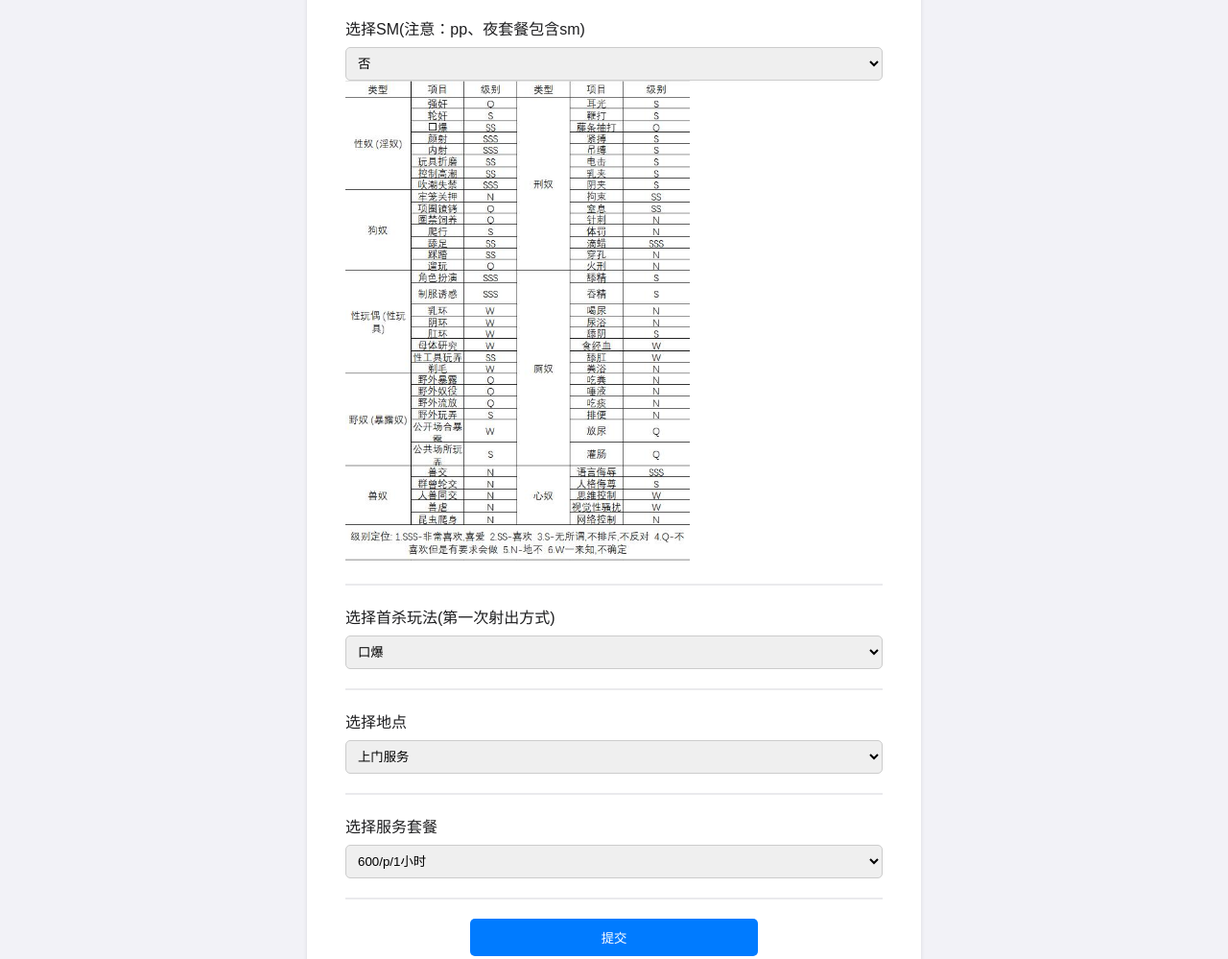
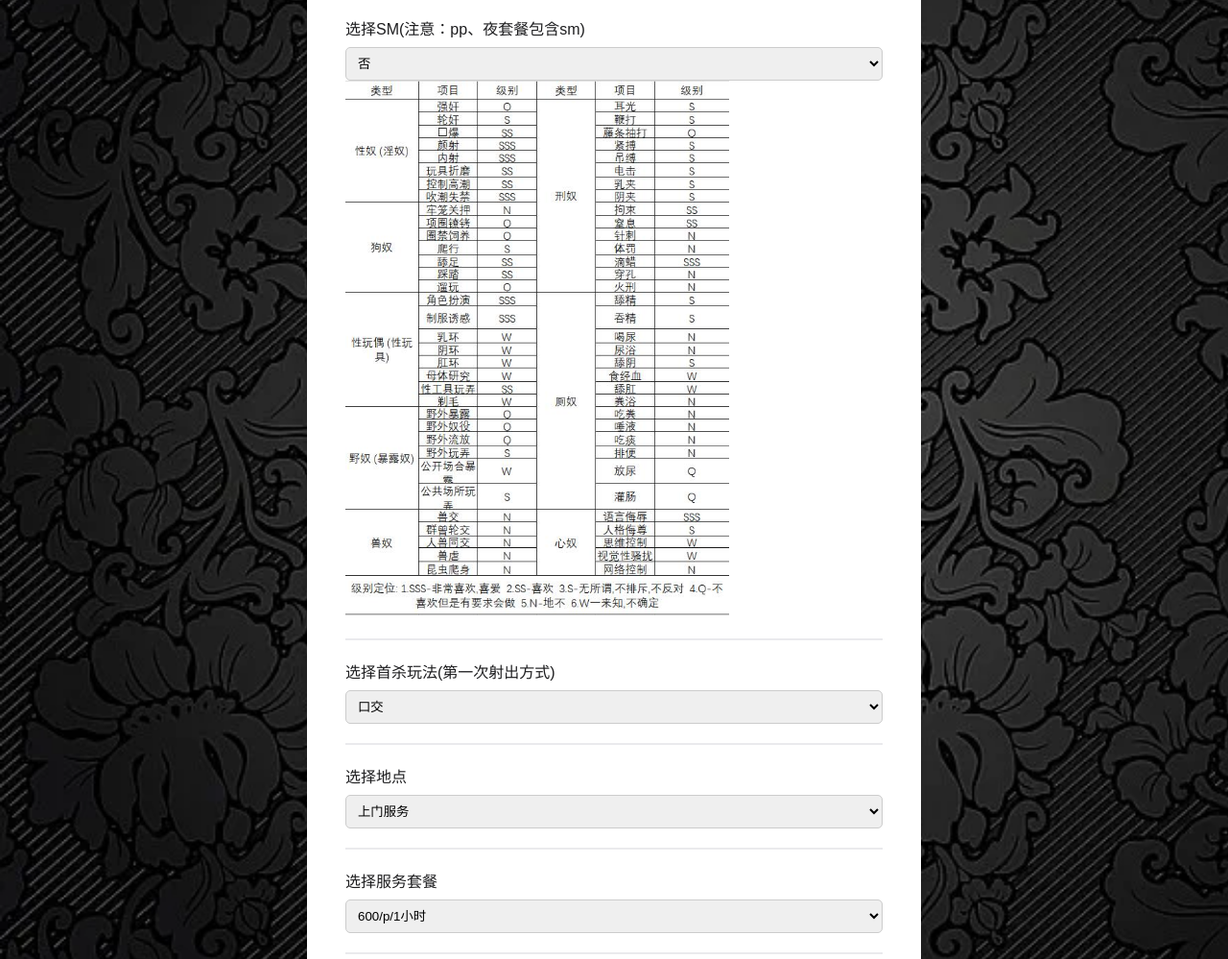
Before and after one commit to justnoo-116/hocker-menu, a plain HTML site: page index.html in a window 1280 px wide. Shown: the part 444-1443 px from the top of the page at 96% size. Drawn offline with Linux system fonts and the light colour scheme.

Commit message:
Add files via upload

```diff
--- a/index.html
+++ b/index.html
@@ -7,16 +7,19 @@
 <style>
     body {
         font-family: Arial, sans-serif;
-        margin: 20px; /* 在小屏幕上减少边距 */
-        background-color: #f2f2f7;
+        margin: 40px;
+        background-image: url('img/VCG211169333324.jpeg');
+        background-size: cover; /* 使背景图片充满整个屏幕 */
+        background-repeat: no-repeat; /* 防止背景图片重复 */
     }
     .container {
-        max-width: 100%; /* 使容器宽度在小屏幕上更灵活 */
+        max-width: 600px;
         margin: auto;
-        padding: 10px; /* 在小屏幕上减少填充 */
-        border-radius: 10px; /* 调整为更适合小屏幕的边框圆角 */
-        box-shadow: 0 2px 4px rgba(0,0,0,0.1);
         background-color: white;
+        padding: 20px;
+        border-radius: 20px;
+        box-shadow: 0 4px 6px rgba(0,0,0,0.1);
+        justify-content: center; /* 水平居中 */
     }
     .question {
         border-bottom: 2px solid #eaeaed;
@@ -59,23 +62,6 @@
     }
     button:hover {
         background-color: #0056b3;
-    }
-    .image-container img,
-    #zicebiao {
-        max-width: 100%; /* 确保图片不会超出容器宽度 */
-        height: auto; /* 保持图片的原始宽高比 */
-        text-align: center;
-    }
-    @media (min-width: 768px) {
-        /* 针对较大屏幕的样式调整 */
-        body {
-            margin: 40px;
-        }
-        .container {
-            max-width: 600px; /* 对于大屏幕，限制最大宽度 */
-            padding: 20px;
-            border-radius: 20px;
-        }
     }
 </style>
 </head>
@@ -129,16 +115,17 @@
             <option value="medium">中度</option>
         </select>
         <div>
-            <img id="zicebiao" src="img/QQ截图20240221162837.jpg" style="height: 500px;max-width: 100%;">
+            <img id="zicebiao" src="img/QQ截图20240221162837.jpg" style="height: auto;width: 400px;">
         </div>
     </div>
 
     <div class="question">
         <p>选择首杀玩法(第一次射出方式)</p>
         <select id="firstKillMethod">
-            <option value="kb">口爆</option>
-            <option value="rb">乳爆</option>
-            <option value="zb">足爆</option>
+            <option value="kb">口交</option>
+            <option value="rb">乳交</option>
+            <option value="zb">足交</option>
+            <option value="zb">腿交</option>
         </select>
     </div>
 
@@ -147,20 +134,25 @@
         <select id="locationChoice">
             <option value="home">上门服务</option>
             <option value="class">教室服务</option>
+            <option value="car">车震服务</option>
+            <option value="outside">户外服务</option>
         </select>
 
     </div>
     <div class="question">
         <p>选择服务套餐</p>
         <select id="servicePackage">
-            <option value="600">600/p/1小时</option>
-            <option value="1000">1000/pp/2小时</option>
-            <option value="1400">1400/不限次数/2小时</option>
-            <option value="2500">2400/包夜</option>
-
+            <option value="800">600/p/1小时</option>
+            <option value="1200">1000/pp/2小时</option>
+            <option value="1500">1500/无限火力/2小时</option>
+            <option value="2500">2500/包夜</option>
         </select>
     </div>
     <button id="submitChoices">提交</button>
+    <div>
+        <p style="color: red;">选择完成后请将当前页面截图发送给老师哦。</p>
+    </div>
+
 </div>
 <div class="disclaimer">
     <p style="text-align:center; margin-top:20px; color: #999;">
```
Also changed, not shown: img/VCG211169333324.jpeg (added).
